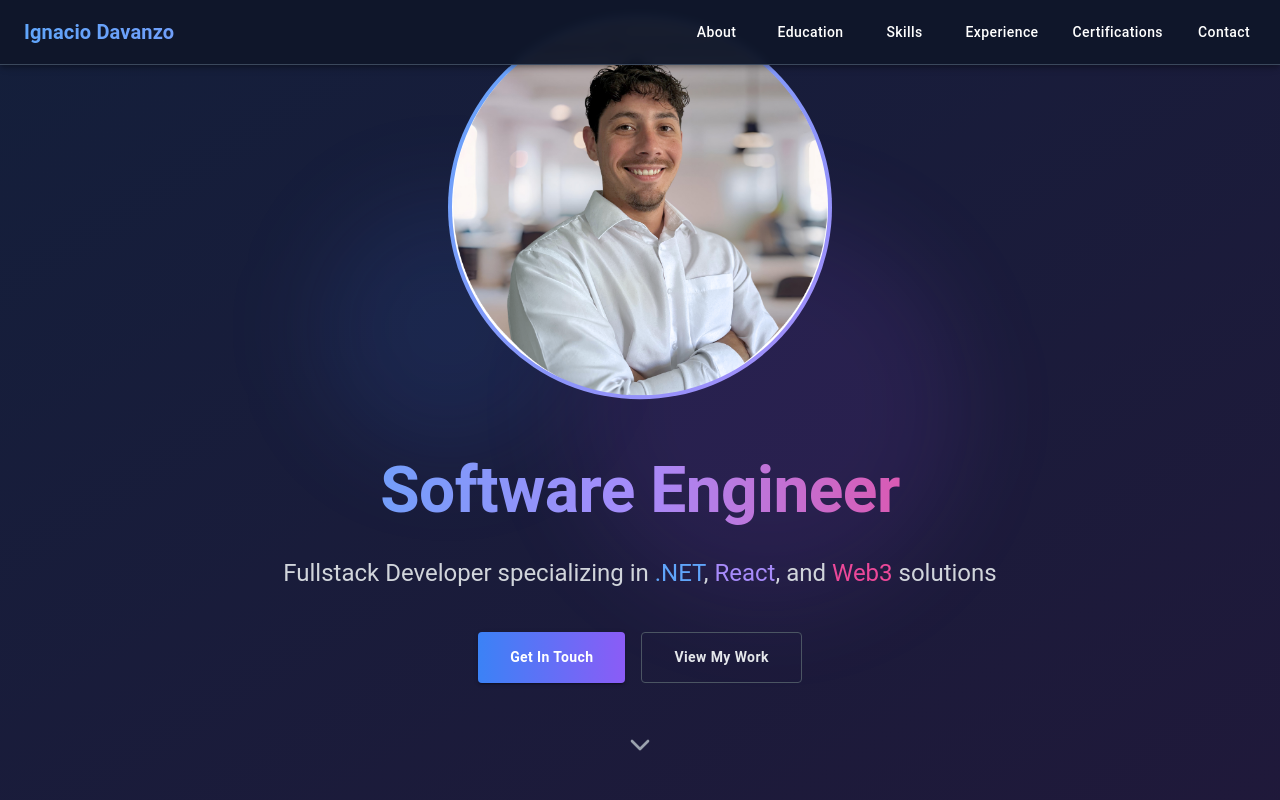
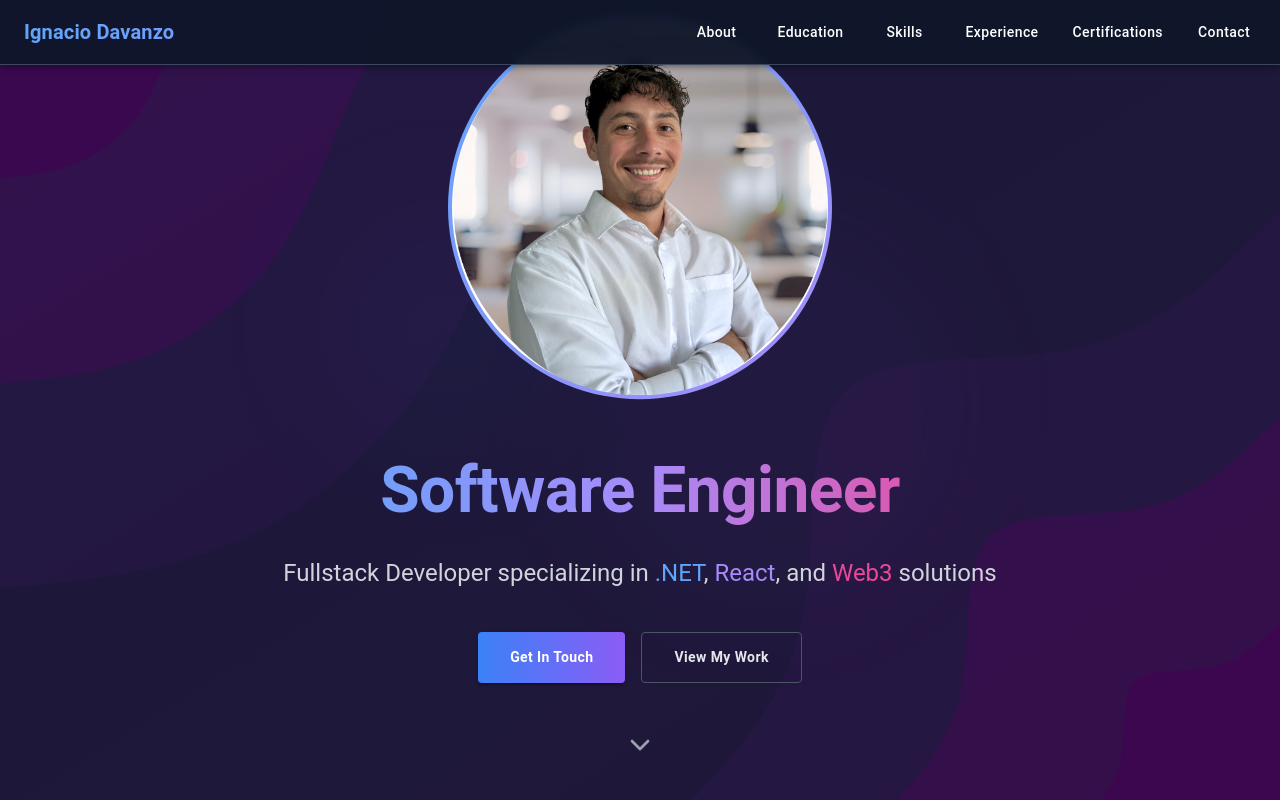
Before and after one commit to NachoD99/my-portfolio, a React (Vite) app: page / in a window 1280 px wide. Shown: the top 800 px of the page. Built offline with nearby package versions, Linux system fonts and the light colour scheme.

Commit message:
add hero background

```diff
--- a/src/App.jsx
+++ b/src/App.jsx
@@ -1,5 +1,4 @@
 "use client"
-import { useState, useEffect } from "react"
 
 import Navigation from "./sections/navigation/Navigation"
 import Hero from "./sections/hero/Hero"
--- a/src/sections/hero/Hero.jsx
+++ b/src/sections/hero/Hero.jsx
@@ -11,6 +11,7 @@ import Typography from "@mui/material/Typography";
 import Button from "@mui/material/Button";
 import Stack from "@mui/material/Stack";
 import IconButton from "@mui/material/IconButton";
+import Background from "./components/Background"
 import { motion } from "framer-motion";
 
 export default function Hero() {
@@ -67,45 +68,10 @@ export default function Hero() {
         px: 3,
       }}
     >
-      {/* Background gradient overlays */}
-      <Box
-        sx={{
-          position: "absolute",
-          inset: 0,
-          background: "linear-gradient(to bottom right, rgba(30, 58, 138, 0.2), rgba(88, 28, 135, 0.2))",
-          zIndex: 0,
-        }}
-      />
-      <Box
-        sx={{
-          position: "absolute",
-          top: "25%",
-          left: "25%",
-          width: 256,
-          height: 256,
-          backgroundColor: "rgba(59, 130, 246, 0.1)",
-          borderRadius: "50%",
-          filter: "blur(48px)",
-          zIndex: 0,
-        }}
-      />
-
-      <Box
-        sx={{
-          position: "absolute",
-          bottom: "25%",
-          right: "25%",
-          width: 384,
-          height: 384,
-          backgroundColor: "rgba(168, 85, 247, 0.1)",
-          borderRadius: "50%",
-          filter: "blur(48px)",
-          zIndex: 0,
-        }}
-      />
+      <Background/>
 
       <Box sx={{ position: "relative", zIndex: 10, maxWidth: "64rem", mx: "auto" }}>
-        <Box sx={{ mb: {xs: 0, md: 6} }}>
+        <Box sx={{ mb: { xs: 0, md: 6 } }}>
           <motion.div
             animate={{
               y: [0, -10, 0],
@@ -118,8 +84,8 @@ export default function Hero() {
           >
             <Box
               sx={{
-                width: {xs: 250, md: 384},
-                height: {xs: 250, md: 384},
+                width: { xs: 250, md: 384 },
+                height: { xs: 250, md: 384 },
                 mx: "auto",
                 mb: 4,
                 borderRadius: "50%",
--- /dev/null
+++ b/src/sections/hero/components/Background.jsx
@@ -0,0 +1,57 @@
+"use client";
+import Box from "@mui/material/Box";
+
+export default function Hero() {
+  return (
+    <>
+     <Box
+        sx={{
+          position: "absolute",
+          inset: 0,
+          background: "linear-gradient(to bottom right, rgba(30, 58, 138, 0.2), rgba(88, 28, 135, 0.2))",
+          backgroundImage: "",
+          zIndex: 0,
+        }}
+      />
+       <Box
+        sx={{
+          position: "absolute",
+          top: "25%",
+          left: "25%",
+          width: 256,
+          height: 256,
+          backgroundColor: "rgba(59, 130, 246, 0.1)",
+          borderRadius: "50%",
+          filter: "blur(48px)",
+          zIndex: 0,
+        }}
+      />
+
+      <Box
+        sx={{
+          position: "absolute",
+          bottom: "25%",
+          right: "25%",
+          width: 384,
+          height: 384,
+          backgroundColor: "rgba(168, 85, 247, 0.1)",
+          borderRadius: "50%",
+          filter: "blur(48px)",
+          zIndex: 0,
+        }}
+      />
+      <Box
+        sx={{
+          position: "absolute",
+          inset: 0,
+          backgroundImage: `url('src/images/blob-scene-haikei.svg')`,
+          backgroundRepeat: "no-repeat",
+          backgroundPosition: "center",
+          backgroundSize: "cover",
+          opacity: 0.7,
+          zIndex: 0,
+        }}
+      />
+    </>
+  );
+}
```
Also changed, not shown: src/images/blob-scene-haikei.svg (added).
